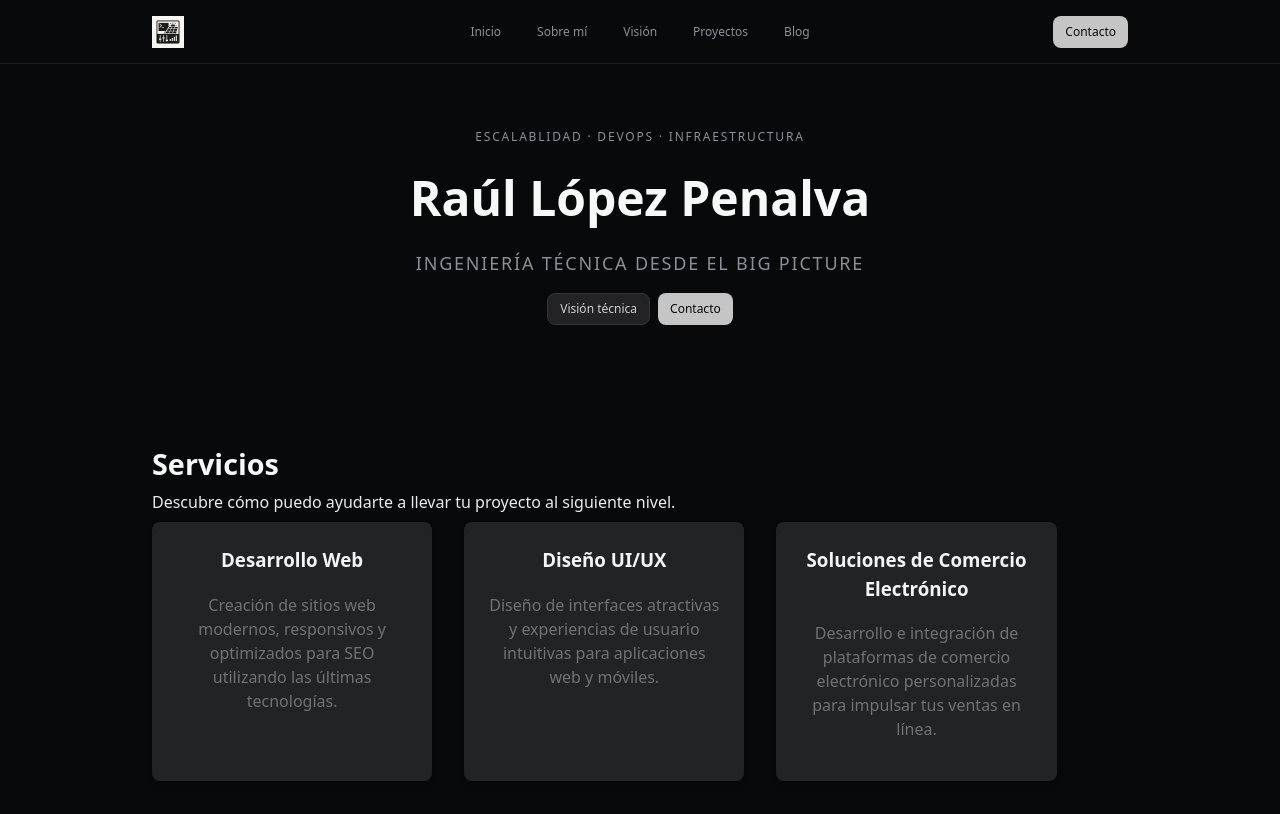
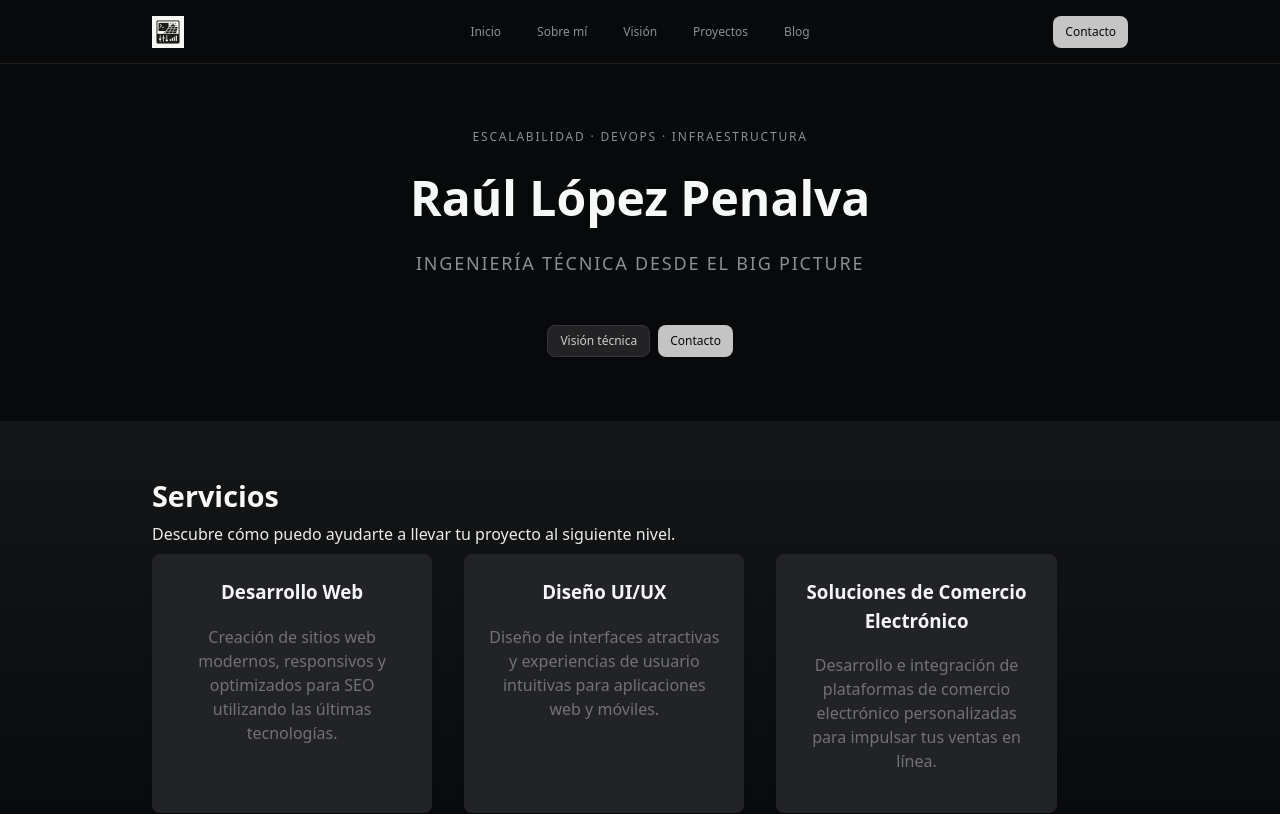
Before and after one commit to raullopezpenalva/Personal-Website, a React (Vite) app: page / in a window 1280 px wide. Shown: the top 814 px of the page. Built offline with nearby package versions, Linux system fonts and the light colour scheme.

Commit message:
Update footer tagline, enhance Section component with className prop, adjust HomePage layout and animations, and refine CSS styles for hero section

```diff
--- a/src/components/layout/Footer.tsx
+++ b/src/components/layout/Footer.tsx
@@ -26,7 +26,7 @@ const Footer: React.FC = () => {
                     {/* Bloque marca + tagline */}
                     <div className="footer-brand">
                         <p className="footer-name">Raul Lopez Penalva</p>
-                        <p className="footer-tagline">Tecnología · Código · Infraestructura</p>
+                        <p className="footer-tagline">Escalabilidad · DevOps · Infraestructura</p>
                     </div>
 
                     {/* Iconos sociales */}
--- a/src/components/ui-patterns/Section.tsx
+++ b/src/components/ui-patterns/Section.tsx
@@ -5,11 +5,12 @@ interface SectionProps {
     title?: string;
     subtitles?: string;
     children: React.ReactNode;
+    className?: string;
 }
 
-const Section: React.FC<SectionProps> = ({ id, title, subtitles, children }) => {
+const Section: React.FC<SectionProps> = ({ id, title, subtitles, children, className }) => {
     return (
-        <section id={id} className="Section">
+        <section id={id} className={`Section ${className ? className : ""}`}>
             <div className="Section-inner" >
                 {(title || subtitles) && (
                     <header className="header">
--- a/src/index.css
+++ b/src/index.css
@@ -142,7 +142,7 @@
   --kbd-size: 18px;
 
   /* Hero section variables */
-  --hero-padding: var(--space-7) 0 var(--space-6);
+  --hero-padding: var(--space-section) 0 var(--space-section);
 
 
 }
--- a/src/pages/HomePage.tsx
+++ b/src/pages/HomePage.tsx
@@ -8,9 +8,9 @@ const HomePage: React.FC = () => {
   return (
     <>
       {/* HERO */}
-      <Section id="hero">
+      <Section id="hero" className="hero-section">
         <div className="hero-inner">
-          <p className="hero-kicker">Escalablidad · DevOps · Infraestructura</p>
+          <p className="hero-kicker">Escalabilidad · DevOps · Infraestructura</p>
           <h1 className="hero-title">
             Raúl López Penalva
           </h1>
--- a/src/styles/components/ui-patterns/Section.css
+++ b/src/styles/components/ui-patterns/Section.css
@@ -1,7 +1,11 @@
 /* Generic section styles */
 .Section {
     padding: var(--space-section) 0 var(--space-section);
-
+    background: linear-gradient(
+        to top,
+        var(--bg),
+        var(--surface-1)
+    );
 }
 
 .Section-inner {
--- a/src/styles/pages/HomePage.css
+++ b/src/styles/pages/HomePage.css
@@ -1,4 +1,9 @@
 /* Hero section styles */
+
+.hero-section {
+    padding: var(--hero-padding);
+    background: var(--bg);
+}
 .hero-inner {
     padding-left: var(--page-padding-left);
     padding-right: var(--page-padding-right);
@@ -13,6 +18,13 @@
     letter-spacing: var(--letter-spacing-widest);
     color: var(--fg);
     margin:var(--space-stack) 0;
+    opacity: 0;
+    filter: blur(10px);
+    transform: translateY(8px);
+    animation: heroTextFocus 1s cubic-bezier(0.2, 0, 0.9, 1) forwards;
+    will-change: opacity, filter, transform, clip-path;
+    animation-delay: 0.5s;
+    clip-path: inset(0 100% 0 0);
 }
 
 .hero-title {
@@ -20,6 +32,12 @@
     font-weight: var(--font-weight-bold);
     color: var(--fg-title);
     margin: var(--space-stack) 0;
+    opacity: 0;
+    filter: blur(10px);
+    transform: translateY(8px);
+    animation: heroTextFocus 1s cubic-bezier(0.2, 0, 0.9, 1) forwards;
+    will-change: opacity, filter, transform;
+    animation-delay: 750ms;
 }
 
 .hero-text {
@@ -28,13 +46,24 @@
     letter-spacing: var(--letter-spacing-wider);
     color: var(--fg);
     margin: var(--space-stack) 0;
+    opacity: 0;
+    filter: blur(10px);
+    transform: translateY(8px);
+    animation: heroTextFocus 1s cubic-bezier(0.2, 0, 0.9, 1) forwards;
+    will-change: opacity, filter, transform;
+    animation-delay: 900ms;
 }
 
 .hero-actions {
     display: flex;
     justify-content: center;
     gap: var(--gap-xs);
-    margin: var(--space-stack) 0;
+    margin: var(--space-section) 0 var(--space-stack);
+    opacity: 0;
+    transform: translateY(10px);
+    animation: heroActionsIn 0.5s cubic-bezier(0.2, 0, 0.9, 1) forwards;
+    animation-delay: 1.5s;
+    will-change: opacity, transform;
 }
 
 /* CTA HomePage styles */
@@ -62,3 +91,43 @@
     grid-template-columns: repeat(auto-fit, minmax(250px, 1fr));
     gap: 2rem;
 }
+
+@keyframes heroTextFocus {
+    0% {
+        opacity: 0;
+        filter: blur(10px);
+        transform: translateY(8px);
+        clip-path: inset(0 100% 0 0);
+    }
+
+    50% {
+        opacity: 1;
+        clip-path: inset(0 0 0 0);
+    }
+
+    100% {
+        opacity: 1;
+        filter: blur(0);
+        transform: translateY(0);
+        clip-path: inset(0 0 0 0);
+    }
+}
+
+@keyframes heroActionsIn {
+    to {
+        opacity: 1;
+        transform: translateY(0);
+    }
+}
+
+@media (prefers-reduced-motion: reduce) {
+    .hero-kicker,
+    .hero-title,
+    .hero-text {
+        animation: none;
+        opacity: 1;
+        filter: none;
+        transform: none;
+        clip-path: none;
+    }
+}
```
